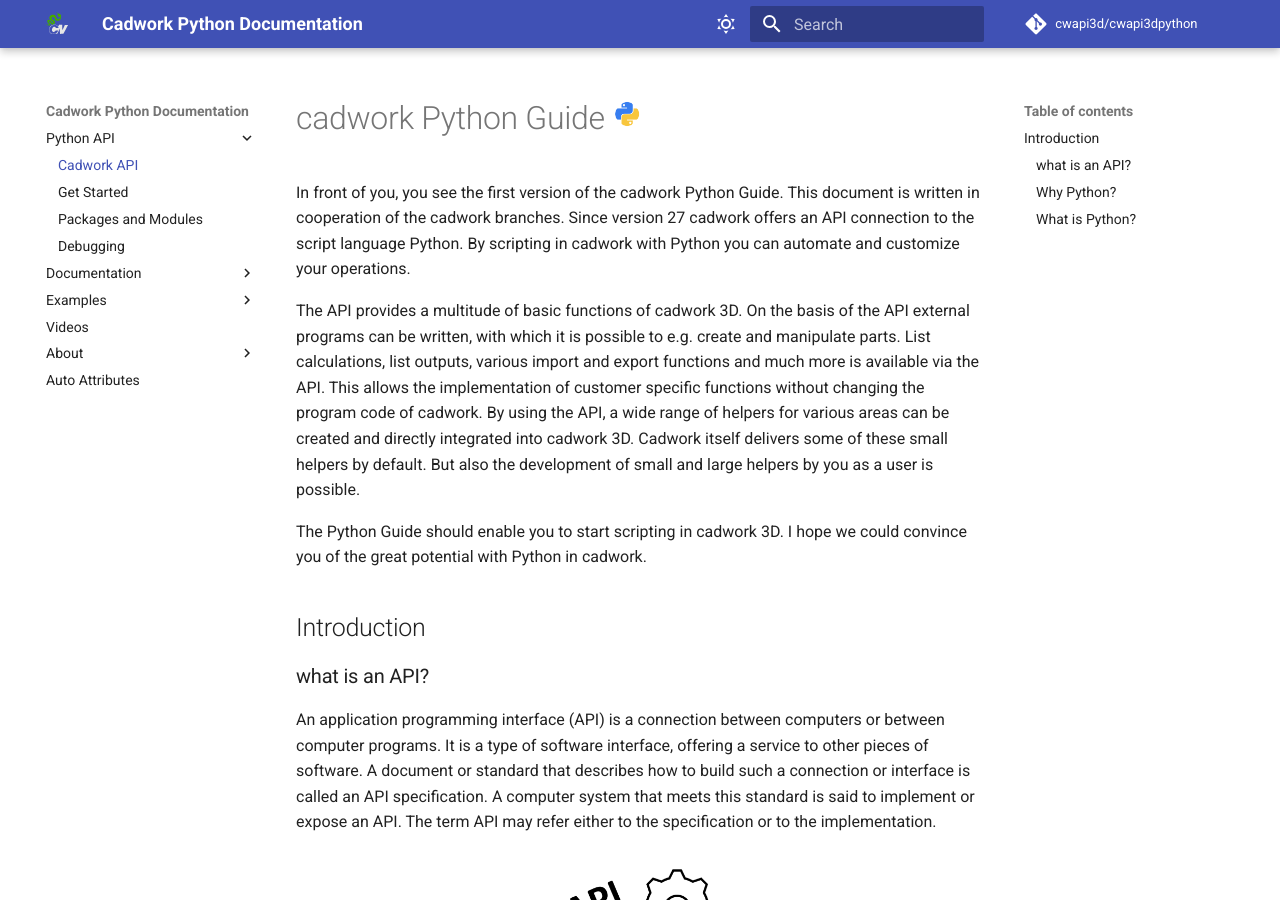
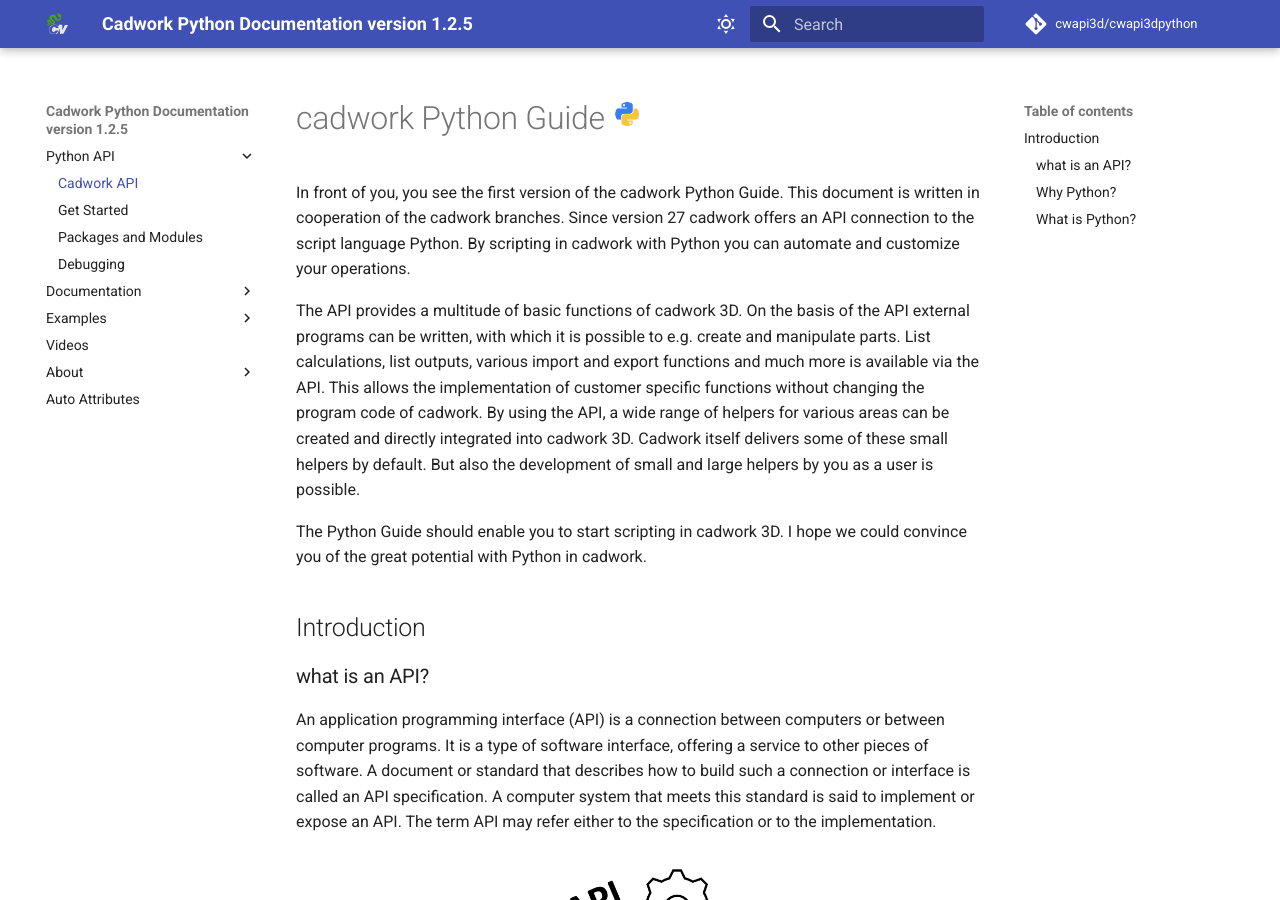
Before and after one commit to cwapi3d/cwapi3dpython, an MkDocs documentation site: the page built from docs/index.md, in a window 1280 px wide and 900 px high. Built offline with MkDocs 1.6.1 and Material for MkDocs 9.7.7, drawn with Linux system fonts in a browser that asks for light colours; emoji names are drawn with the system emoji font; comment, search, counter and statistics services are not loaded.

Commit message:
remove versioning plugin

```diff
--- a/mkdocs.yml
+++ b/mkdocs.yml
@@ -7,7 +7,7 @@ edit_uri: ""
 # Copyright
 copyright: Copyright &copy; 2021 cadwork
 
-site_name: Cadwork Python Documentation
+site_name: Cadwork Python Documentation version 1.2.5
 site_url: https://python.cadwork.dev/
 theme:
     name: material
@@ -105,8 +105,8 @@ plugins:
   - search:
       separator: '[\s\-\.\_]+'
   - mkdocstrings
-  - mkdocs-versioning:
-      version: "version 1.2.5"
+  #- mkdocs-versioning:
+      #version: "version 1.2.5"
 
 
 extra:
```
